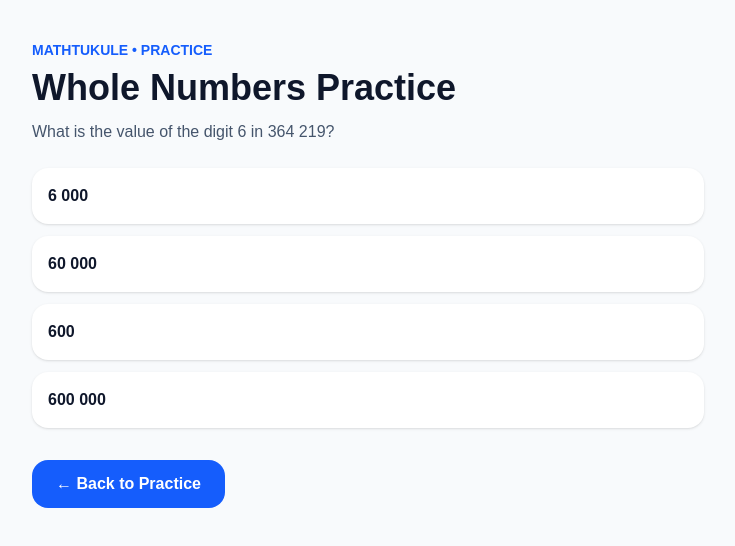
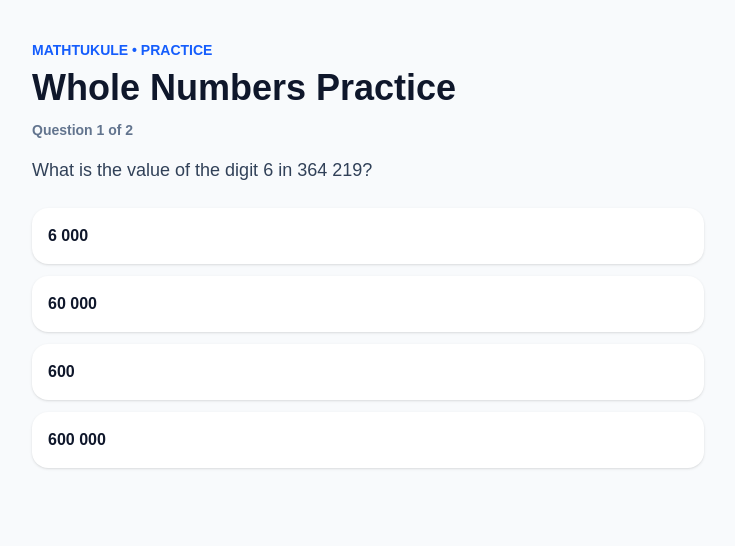
Before and after one commit to nkosana200918052-boop/MathTukule, a Next.js app in the folder math-tukule/: page /practice/whole-numbers in a window 1280 px wide. Shown: the top 546 px of the page, without its empty margins (272-1007 px from the left). Built offline with nearby package versions, Linux system fonts and the light colour scheme.

Commit message:
Add two question whole numbers practice

```diff
--- a/math-tukule/app/practice/whole-numbers/page.tsx
+++ b/math-tukule/app/practice/whole-numbers/page.tsx
@@ -4,9 +4,69 @@ import { useState } from "react";
 import Link from "next/link";
 
 export default function WholeNumbersPracticePage() {
-  const [selectedAnswer, setSelectedAnswer] = useState<string | null>(null);
+  const questions = [
+    {
+      question: "What is the value of the digit 6 in 364 219?",
+      options: ["6 000", "60 000", "600", "600 000"],
+      answer: "60 000",
+    },
+    {
+      question: "What is 4 825 + 3 679?",
+      options: ["8 404", "8 504", "8 514", "8 604"],
+      answer: "8 504",
+    },
+  ];
 
-  const correctAnswer = "60 000";
+  const [currentQuestion, setCurrentQuestion] = useState(0);
+  const [score, setScore] = useState(0);
+  const [finished, setFinished] = useState(false);
+
+  const question = questions[currentQuestion];
+
+  function chooseAnswer(option: string) {
+    const isCorrect = option === question.answer;
+
+    if (isCorrect) {
+      setScore((oldScore) => oldScore + 1);
+    }
+
+    if (currentQuestion === questions.length - 1) {
+      setFinished(true);
+    } else {
+      setCurrentQuestion((oldQuestion) => oldQuestion + 1);
+    }
+  }
+
+  if (finished) {
+    return (
+      <main className="min-h-screen bg-slate-50 px-5 py-10">
+        <div className="mx-auto max-w-2xl">
+          <p className="text-sm font-semibold text-blue-600">
+            MATHTUKULE • PRACTICE
+          </p>
+
+          <h1 className="mt-2 text-4xl font-bold text-slate-900">
+            Practice Complete
+          </h1>
+
+          <p className="mt-6 text-3xl font-bold text-blue-600">
+            {score} / {questions.length}
+          </p>
+
+          <p className="mt-3 text-slate-600">
+            Well done for completing the Whole Numbers practice.
+          </p>
+
+          <Link
+            href="/practice"
+            className="mt-8 inline-block rounded-2xl bg-blue-600 px-6 py-3 font-semibold text-white"
+          >
+            ← Back to Practice
+          </Link>
+        </div>
+      </main>
+    );
+  }
 
   return (
     <main className="min-h-screen bg-slate-50 px-5 py-10">
@@ -19,36 +79,25 @@ export default function WholeNumbersPracticePage() {
           Whole Numbers Practice
         </h1>
 
-        <p className="mt-3 text-slate-600">
-          What is the value of the digit 6 in 364 219?
+        <p className="mt-3 text-sm font-semibold text-slate-500">
+          Question {currentQuestion + 1} of {questions.length}
+        </p>
+
+        <p className="mt-4 text-lg text-slate-700">
+          {question.question}
         </p>
 
         <div className="mt-6 space-y-3">
-          {["6 000", "60 000", "600", "600 000"].map((option) => (
+          {question.options.map((option) => (
             <button
               key={option}
-              onClick={() => setSelectedAnswer(option)}
+              onClick={() => chooseAnswer(option)}
               className="block w-full rounded-2xl bg-white p-4 text-left font-semibold text-slate-900 shadow-sm"
             >
               {option}
             </button>
           ))}
         </div>
-
-        {selectedAnswer && (
-          <p className="mt-6 text-lg font-semibold">
-            {selectedAnswer === correctAnswer
-              ? "Correct ✅"
-              : "Try again ❌"}
-          </p>
-        )}
-
-        <Link
-          href="/practice"
-          className="mt-8 inline-block rounded-2xl bg-blue-600 px-6 py-3 font-semibold text-white"
-        >
-          ← Back to Practice
-        </Link>
       </div>
     </main>
   );
```
